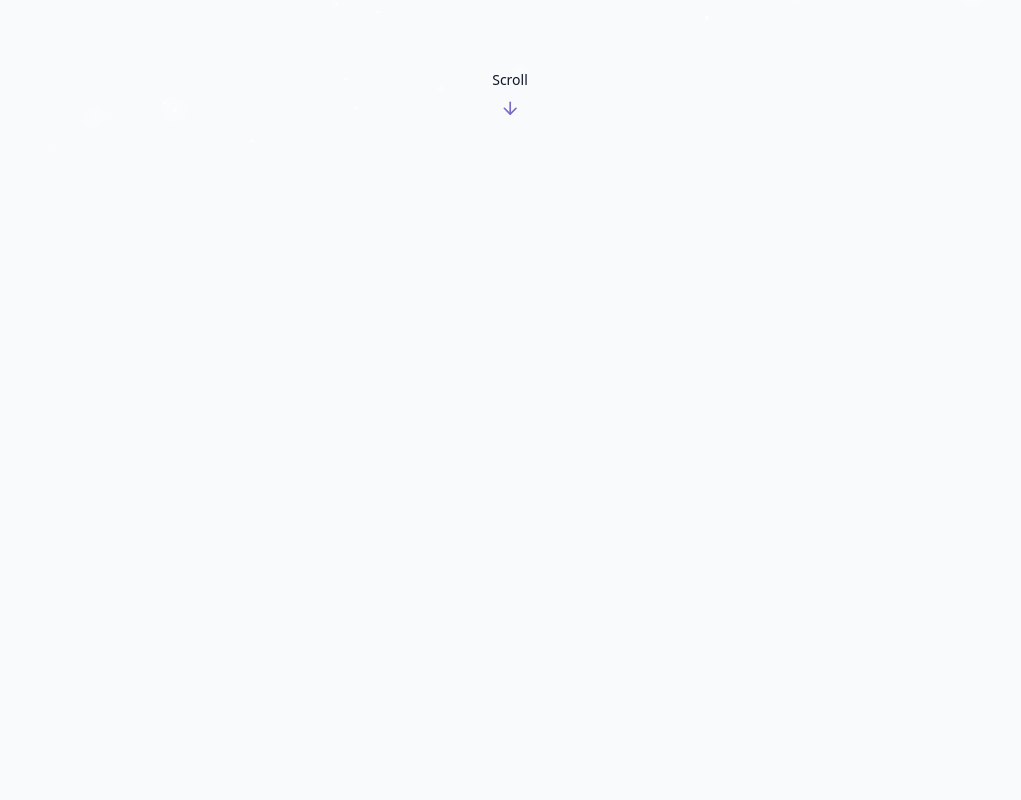
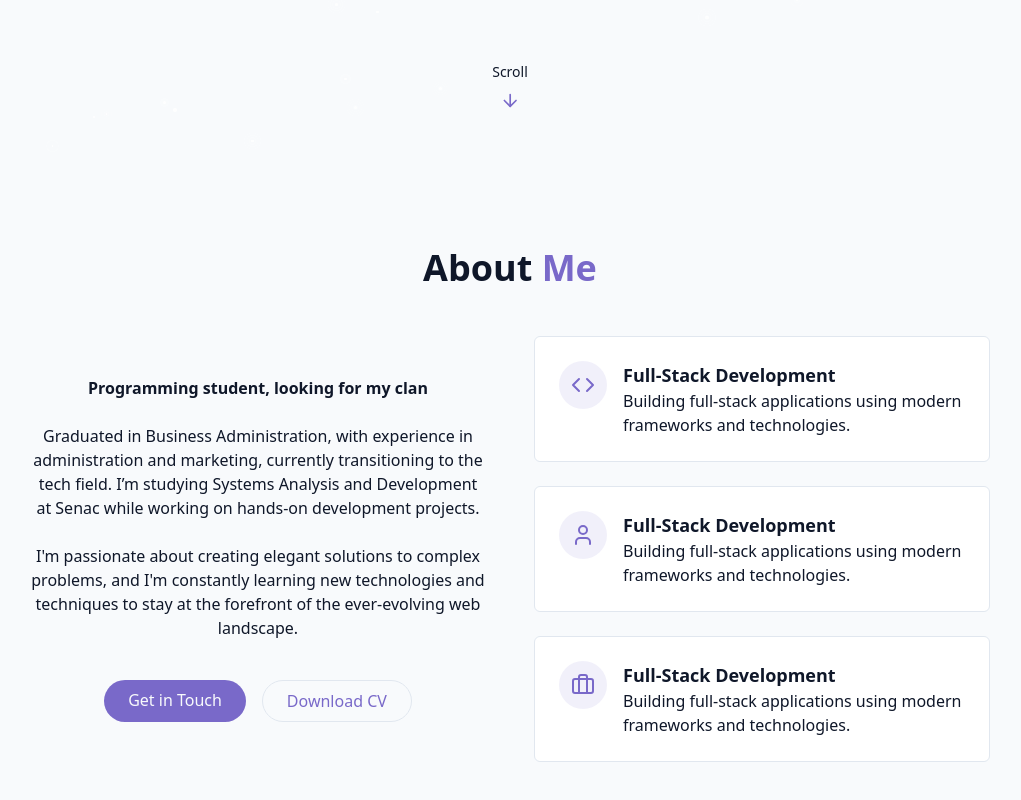
Before and after one commit to renatarsilva/meu-site, a React (Vite) app: page / in a window 1280 px wide. Shown: the part 648-1448 px from the top of the page, without its empty margins (130-1151 px from the left). Before the commit the page ends 800 px from the top, so only its background shows below. Built offline with nearby package versions, Linux system fonts and the light colour scheme.

Commit message:
feat: update about section

```diff
--- /dev/null
+++ b/src/components/AboutSection.jsx
@@ -0,0 +1,96 @@
+import { Briefcase, Code, User } from "lucide-react";
+
+export const AboutSection = () => {
+  return (
+    <section id="about" className="py-24 px-4 relative">
+      <div className="container mx-auto max-w-5xl">
+        <h2 className="text-3xl md:text-4xl font-bold mb-12 text-center">
+          About <span className="text-primary">Me</span>
+        </h2>
+        <div className="grid grid-cols-1 md:grid-cols-2 gap-12 items-center">
+          <div className="space-y-6">
+            <h3 className="text-2 font-semibold">
+              Programming student, looking for my clan
+            </h3>
+
+            <p className="text-muted-foreground">
+              Graduated in Business Administration, with experience in
+              administration and marketing, currently transitioning to the tech
+              field. I’m studying Systems Analysis and Development at Senac
+              while working on hands-on development projects.
+            </p>
+
+            <p>
+              I'm passionate about creating elegant solutions to complex
+              problems, and I'm constantly learning new technologies and
+              techniques to stay at the forefront of the ever-evolving web
+              landscape.
+            </p>
+            <div className="flex flex-col sm:flex-row gap-4 pt-4 justify-center">
+              <a href="#contact" className="cosmic-button">
+                Get in Touch
+              </a>
+              <a
+                href=""
+                className="px-6 py-2 rounded-full border border-primary text-primary hover:bg-primary/10 transition-colors duration-300"
+              >
+                Download CV
+              </a>
+            </div>
+          </div>
+
+          <div className="grid grid-cols-1 gap-6">
+            <div className="gradient-border p-6 card-hover">
+              <div className="flex items-start gap-4">
+                <div className="p-3 rounded-full bg-primary/10">
+                  <Code className="h-6 w-6 text-primary" />
+                </div>
+                <div className="text-left">
+                  <h4 className="font-semibold text-lg">
+                    Full-Stack Development
+                  </h4>
+                  <p className="text-muted-foreground">
+                    Building full-stack applications using modern frameworks and
+                    technologies.
+                  </p>
+                </div>
+              </div>
+            </div>
+            <div className="gradient-border p-6 card-hover">
+              <div className="flex items-start gap-4">
+                <div className="p-3 rounded-full bg-primary/10">
+                  <User className="h-6 w-6 text-primary" />
+                </div>
+                <div className="text-left">
+                  <h4 className="font-semibold text-lg">
+                    Full-Stack Development
+                  </h4>
+                  <p className="text-muted-foreground">
+                    Building full-stack applications using modern frameworks and
+                    technologies.
+                  </p>
+                </div>
+              </div>
+            </div>
+            <div className="gradient-border p-6 card-hover">
+              <div className="flex items-start gap-4">
+                <div className="p-3 rounded-full bg-primary/10">
+                  <Briefcase className="h-6 w-6 text-primary" />
+                </div>
+                <div className="text-left">
+                  <h4 className="font-semibold text-lg">
+                    Full-Stack Development
+                  </h4>
+                  <p className="text-muted-foreground">
+                    Building full-stack applications using modern frameworks and
+                    technologies.
+                  </p>
+                </div>
+              </div>
+            </div>
+          </div>
+        </div>
+      </div>
+    </section>
+  );
+};
--- a/src/components/HeroSection.jsx
+++ b/src/components/HeroSection.jsx
@@ -16,8 +16,8 @@
           </h1>
 
           <p className="text-lg md:text-xl text-muted-foreground max-2-2xl mx-auto opacity-0 animate-fade-in-delay-3">
-            Estudante de programação, em busca de estágio e feiticeira jujutsu
-            nas horas vagas.
+            Programming student, looking for an internship and a jujutsu
+            sorcerer in my spare time.
           </p>
 
           <div className="pt-4 opacity-0 animate-fade-in-delay-4">
--- /dev/null
+++ b/src/components/SkillsSection.jsx
@@ -0,0 +1,3 @@
+export const SkillsSection = () => {
+  return <section></section>;
+};
--- a/src/pages/Home.jsx
+++ b/src/pages/Home.jsx
@@ -2,6 +2,8 @@
 import { StarBackground } from "../components/Starbackground";
 import { Navbar } from "../components/Navbar";
 import { HeroSection } from "../components/HeroSection";
+import { AboutSection } from "../components/AboutSection";
+import { SkillsSection } from "../components/SkillsSection";
 
 export const Home = () => {
   return (
@@ -11,6 +13,8 @@
       <Navbar />
       <main>
         <HeroSection />
+        <AboutSection />
+        <SkillsSection />
       </main>
     </div>
   );
```
